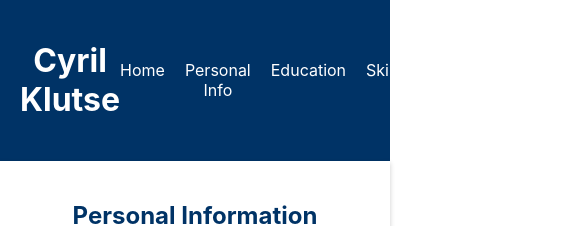
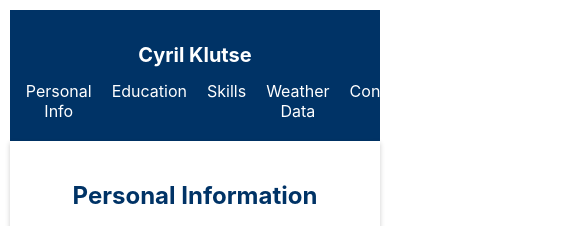
Before and after one commit to Klutse49/a8, a React (Create React App) app: page / in a window 390 px wide. Shown: the top 226 px of the page, 585 px wide, since content can reach past the window. Built offline with nearby package versions, Linux system fonts and the light colour scheme; no server answers.

Commit message:
added styling

```diff
--- a/src/App.css
+++ b/src/App.css
@@ -36,3 +36,27 @@
     transform: rotate(360deg);
   }
 }
+
+
+@media (max-width: 768px) {
+    body {
+        padding: 10px;
+    }
+
+    header {
+        flex-direction: column;
+        align-items: center;
+    }
+
+    .social-links {
+        margin-top: 20px;
+    }
+}
+
+@media (max-width: 480px) {
+    header h1 {
+        font-size: 20px;
+    }
+
+
+}
```
